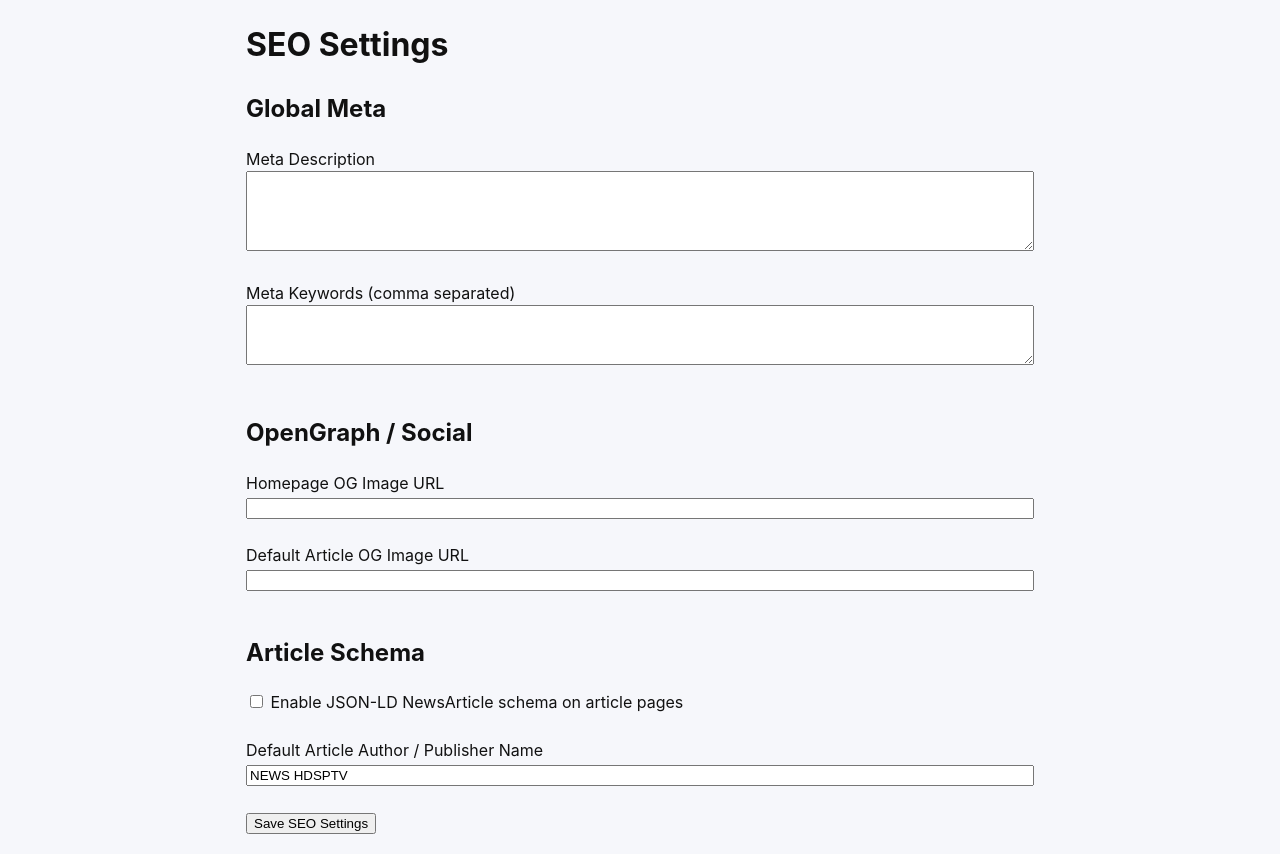
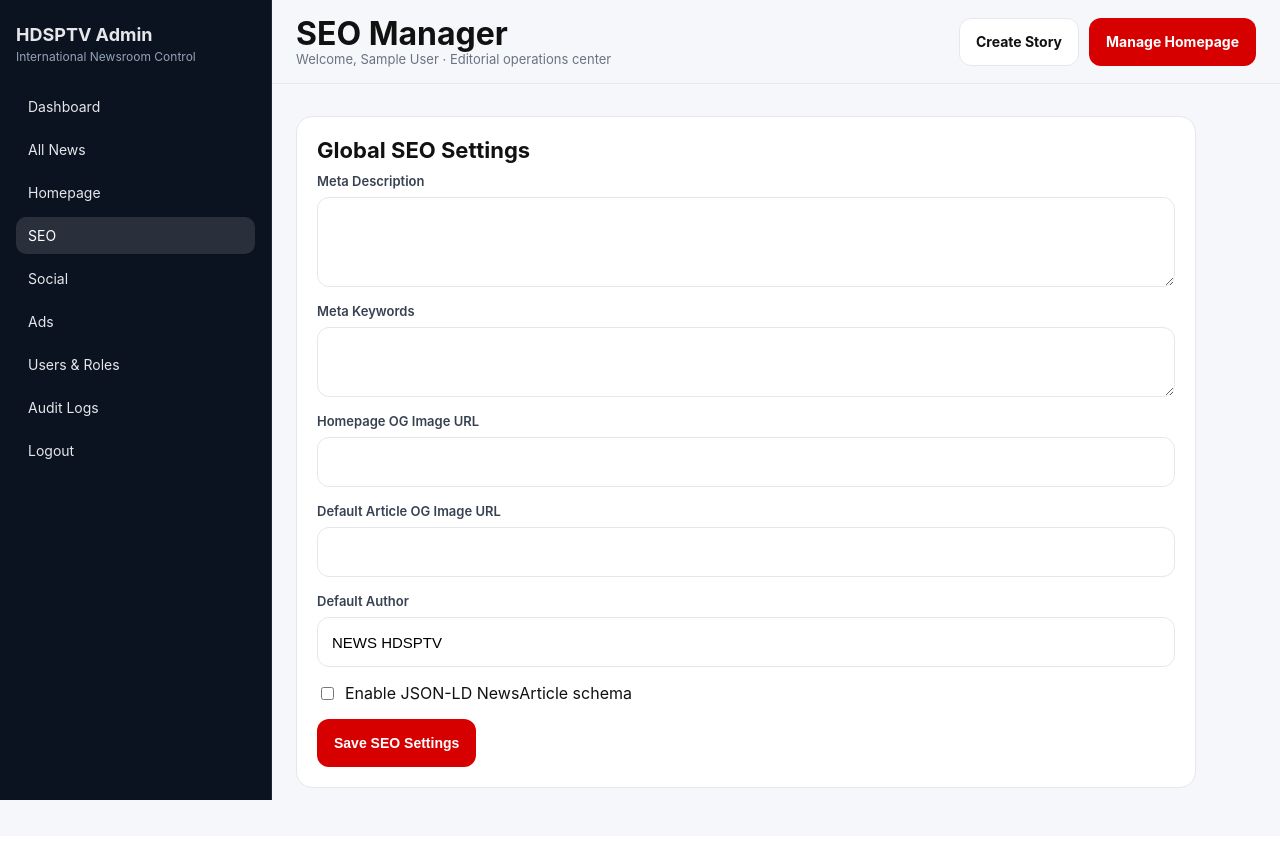
Before and after one commit to Thoombilworld/malaya-hdsptv, a PHP site: page /admin/seo.php in a window 1280 px wide. After the commit the page ends 800 px from the top, so only its background shows below. Run offline with PHP 8.4, Linux system fonts and the light colour scheme; the visitor is signed in with stand-in values (Sample User, id 1); some libraries are stand-ins or nearby versions.

Commit message:
Align admin settings pages with unified modern shell

```diff
--- a/admin/seo.php
+++ b/admin/seo.php
@@ -1,71 +1,54 @@
 <?php
 require __DIR__ . '/../bootstrap.php';
 hs_require_admin();
+hs_require_permission('seo.manage');
+require __DIR__ . '/_layout.php';
+
 $settings = hs_settings();
 $msg = '';
+$error = '';
 
 if ($_SERVER['REQUEST_METHOD'] === 'POST') {
-    $meta_desc  = $_POST['seo_meta_description'] ?? '';
-    $meta_keys  = $_POST['seo_meta_keywords'] ?? '';
-    $og_home    = $_POST['homepage_og_image'] ?? '';
-    $og_article = $_POST['default_article_og_image'] ?? '';
-    $schema_on  = !empty($_POST['seo_schema_enabled']) ? '1' : '0';
-    $author_def = $_POST['seo_default_author'] ?? '';
-
+    if (!hs_csrf_validate()) {
+        $error = 'Invalid form session. Refresh and try again.';
+    } else {
+        $pairs = [
+            'seo_meta_description'     => trim($_POST['seo_meta_description'] ?? ''),
+            'seo_meta_keywords'        => trim($_POST['seo_meta_keywords'] ?? ''),
+            'homepage_og_image'        => trim($_POST['homepage_og_image'] ?? ''),
+            'default_article_og_image' => trim($_POST['default_article_og_image'] ?? ''),
+            'seo_schema_enabled'       => !empty($_POST['seo_schema_enabled']) ? '1' : '0',
+            'seo_default_author'       => trim($_POST['seo_default_author'] ?? 'NEWS HDSPTV'),
+        ];
         $db = hs_db();
-    $pairs = [
-        'seo_meta_description'     => $meta_desc,
-        'seo_meta_keywords'        => $meta_keys,
-        'homepage_og_image'        => $og_home,
-        'default_article_og_image' => $og_article,
-        'seo_schema_enabled'       => $schema_on,
-        'seo_default_author'       => $author_def,
-    ];
         foreach ($pairs as $k => $v) {
             $stmt = mysqli_prepare($db, "INSERT INTO hs_settings (`key`, `value`) VALUES (?, ?) ON DUPLICATE KEY UPDATE `value` = VALUES(`value`)");
             mysqli_stmt_bind_param($stmt, 'ss', $k, $v);
             mysqli_stmt_execute($stmt);
         }
         $msg = 'SEO settings updated.';
-    $settings = hs_settings(); // reload
+        $settings = hs_settings();
     }
+}
+
+hs_admin_shell_start('SEO Manager – HDSPTV', 'SEO Manager', 'seo');
 ?>
-<!doctype html>
-<html lang="en">
-<head>
-  <meta charset="utf-8">
-  <title>SEO Settings – NEWS HDSPTV</title>
-  <meta name="viewport" content="width=device-width, initial-scale=1">
-  <link rel="stylesheet" href="<?= hs_base_url('assets/css/style.css') ?>">
-</head>
-<body style="max-width:820px;margin:20px auto;padding:0 16px;">
-  <h1>SEO Settings</h1>
-  <?php if ($msg): ?><div style="color:green;"><?= htmlspecialchars($msg) ?></div><?php endif; ?>
+
+<section class="card" style="max-width:900px;">
+  <h2>Global SEO Settings</h2>
+  <?php if ($error): ?><div class="error-box"><?= htmlspecialchars($error) ?></div><?php endif; ?>
+  <?php if ($msg): ?><div class="badge badge-success" style="margin-bottom:12px;"><?= htmlspecialchars($msg) ?></div><?php endif; ?>
+
   <form method="post">
-    <h2>Global Meta</h2>
-    <label>Meta Description</label><br>
-    <textarea name="seo_meta_description" style="width:100%;height:80px;"><?= htmlspecialchars($settings['seo_meta_description'] ?? '') ?></textarea><br><br>
+    <?= hs_csrf_input() ?>
+    <div class="field"><label>Meta Description</label><textarea name="seo_meta_description" style="width:100%;min-height:90px;border:1px solid var(--border);border-radius:12px;padding:12px;"><?= htmlspecialchars($settings['seo_meta_description'] ?? '') ?></textarea></div>
+    <div class="field"><label>Meta Keywords</label><textarea name="seo_meta_keywords" style="width:100%;min-height:70px;border:1px solid var(--border);border-radius:12px;padding:12px;"><?= htmlspecialchars($settings['seo_meta_keywords'] ?? '') ?></textarea></div>
+    <div class="field"><label>Homepage OG Image URL</label><input type="text" name="homepage_og_image" value="<?= htmlspecialchars($settings['homepage_og_image'] ?? '') ?>"></div>
+    <div class="field"><label>Default Article OG Image URL</label><input type="text" name="default_article_og_image" value="<?= htmlspecialchars($settings['default_article_og_image'] ?? '') ?>"></div>
+    <div class="field"><label>Default Author</label><input type="text" name="seo_default_author" value="<?= htmlspecialchars($settings['seo_default_author'] ?? 'NEWS HDSPTV') ?>"></div>
+    <label style="display:flex;gap:8px;align-items:center;margin:10px 0 16px;"><input type="checkbox" name="seo_schema_enabled" value="1" <?= !empty($settings['seo_schema_enabled']) && $settings['seo_schema_enabled'] === '1' ? 'checked' : '' ?>> Enable JSON-LD NewsArticle schema</label>
+    <button class="btn btn-primary" type="submit">Save SEO Settings</button>
+  </form>
+</section>
 
-    <label>Meta Keywords (comma separated)</label><br>
-    <textarea name="seo_meta_keywords" style="width:100%;height:60px;"><?= htmlspecialchars($settings['seo_meta_keywords'] ?? '') ?></textarea><br><br>
-
-    <h2>OpenGraph / Social</h2>
-    <label>Homepage OG Image URL</label><br>
-    <input type="text" name="homepage_og_image" style="width:100%;" value="<?= htmlspecialchars($settings['homepage_og_image'] ?? '') ?>"><br><br>
-
-    <label>Default Article OG Image URL</label><br>
-    <input type="text" name="default_article_og_image" style="width:100%;" value="<?= htmlspecialchars($settings['default_article_og_image'] ?? '') ?>"><br><br>
-
-    <h2>Article Schema</h2>
-    <label>
-      <input type="checkbox" name="seo_schema_enabled" value="1" <?= !empty($settings['seo_schema_enabled']) && $settings['seo_schema_enabled'] === '1' ? 'checked' : '' ?>>
-      Enable JSON-LD NewsArticle schema on article pages
-    </label><br><br>
-
-    <label>Default Article Author / Publisher Name</label><br>
-    <input type="text" name="seo_default_author" style="width:100%;" value="<?= htmlspecialchars($settings['seo_default_author'] ?? 'NEWS HDSPTV') ?>"><br><br>
-
-    <button type="submit">Save SEO Settings</button>
-  </form>
-</body>
-</html>
+<?php hs_admin_shell_end(); ?>
```
Also changed, not shown: admin/ads.php (+34 -32 lines), admin/homepage.php (+28 -27 lines). Lines whose indentation alone changed are shown as unchanged.
